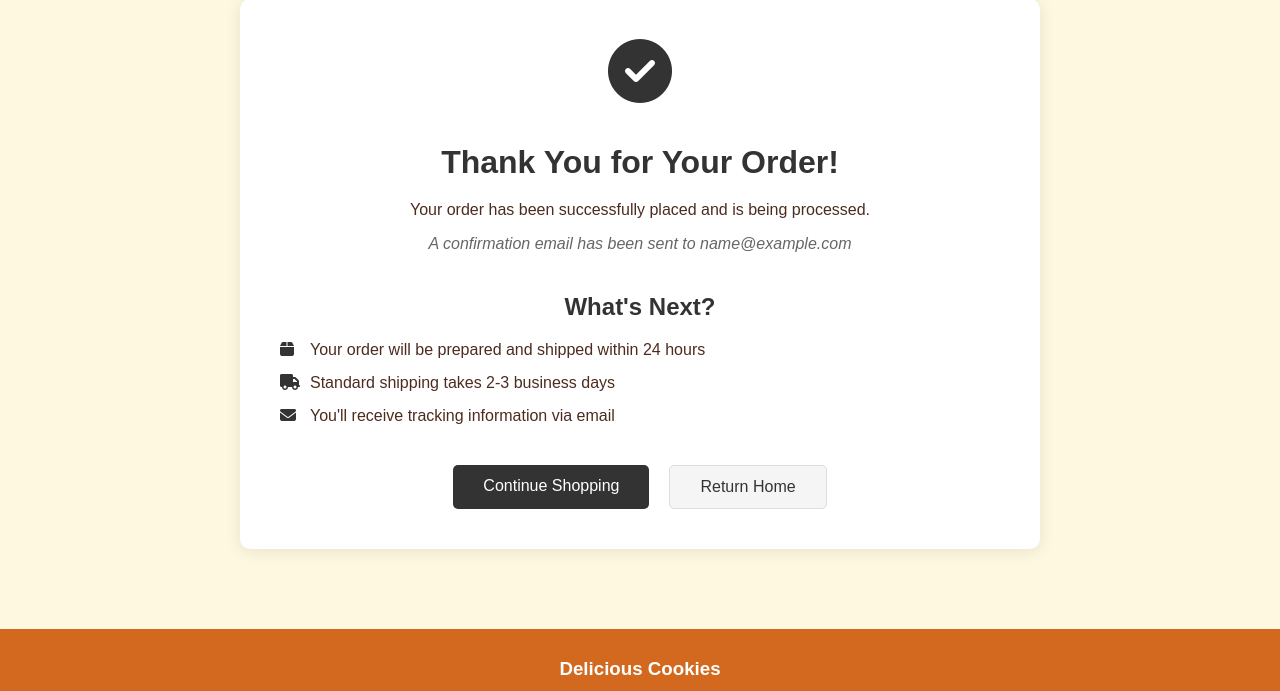
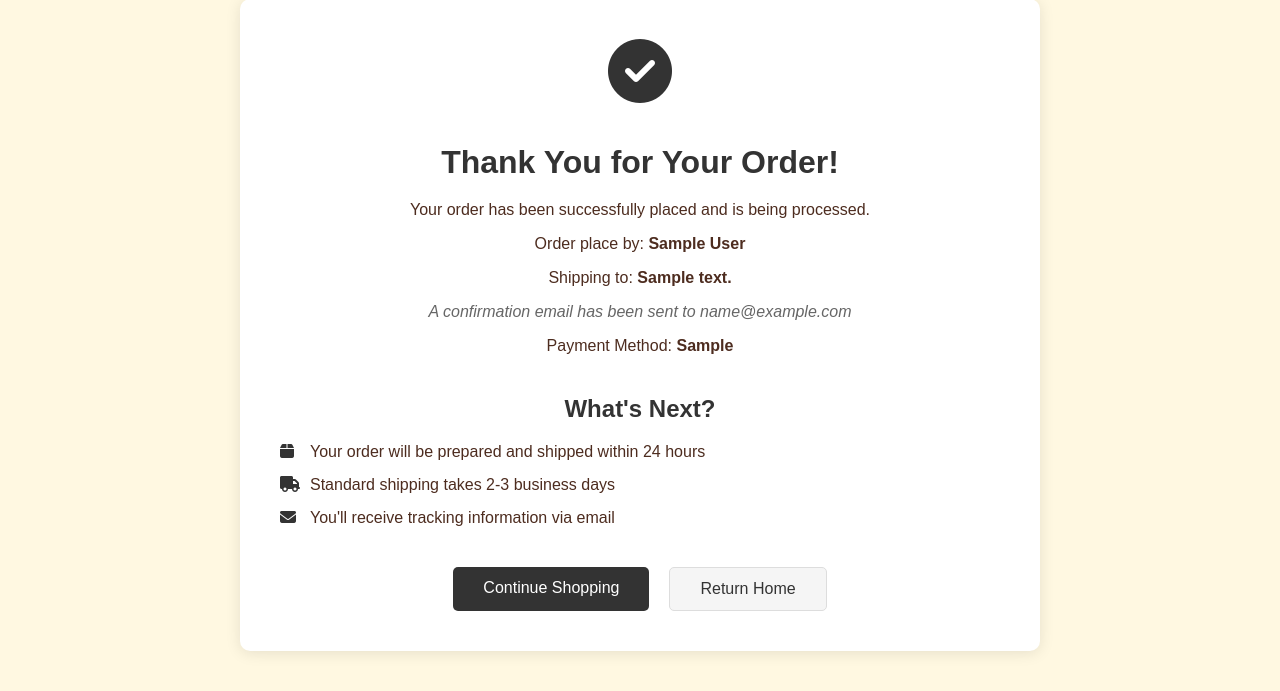
Before and after one commit to Rhombu123/cookieWebsite, a Flask app: template templates/thank_you_for_order.html in a window 1280 px wide. Shown: the part 176-867 px from the top of the page. Run offline with Flask 3, Linux system fonts and the light colour scheme; the template is opened without the code that fills it: most values are stand-ins (such as "Sample title", 1, 10 or a date in 2020).

Commit message:
Added some user info for the thank you page

```diff
--- a/templates/thank_you_for_order.html
+++ b/templates/thank_you_for_order.html
@@ -6,8 +6,17 @@
             <i class="fas fa-check-circle"></i>
             <h1>Thank You for Your Order!</h1>
             <p>Your order has been successfully placed and is being processed.</p>
+            {% if full_name %}
+            <p class="customer-name">Order place by: <strong>{{ full_name }}</strong></p>
+            {% endif %}
+            {% if address %}
+            <p class="shipping-address">Shipping to: <strong>{{ address }}</strong></p>
+            {% endif %}
             {% if email %}
             <p class="confirmation-email">A confirmation email has been sent to {{ email }}</p>
+            {% endif %}
+            {% if payment_method %}
+            <p class="payment-method">Payment Method: <strong>{{ payment_method }}</strong></p>
             {% endif %}
             <div class="next-steps">
                 <h2>What's Next?</h2>
```
